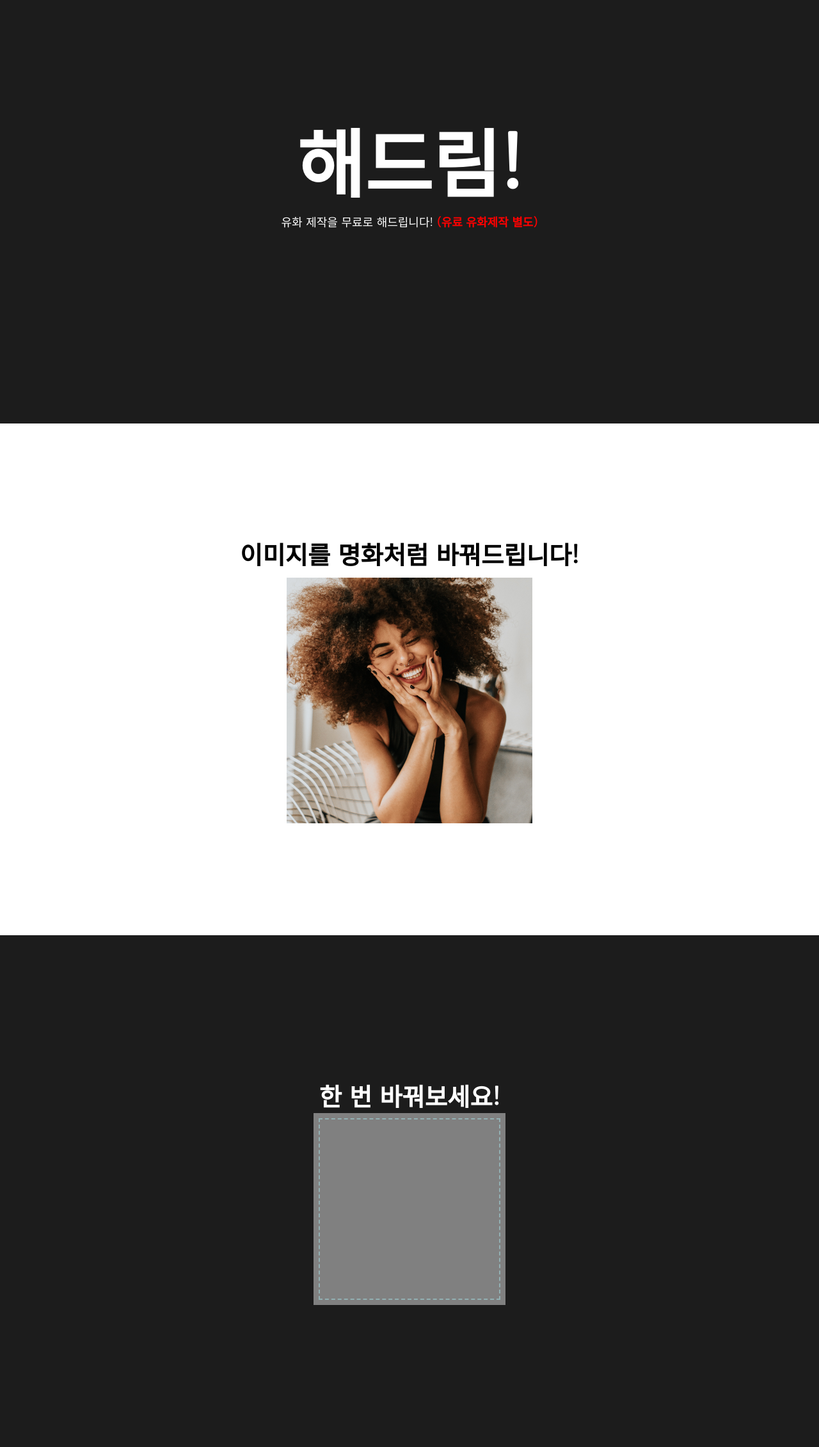
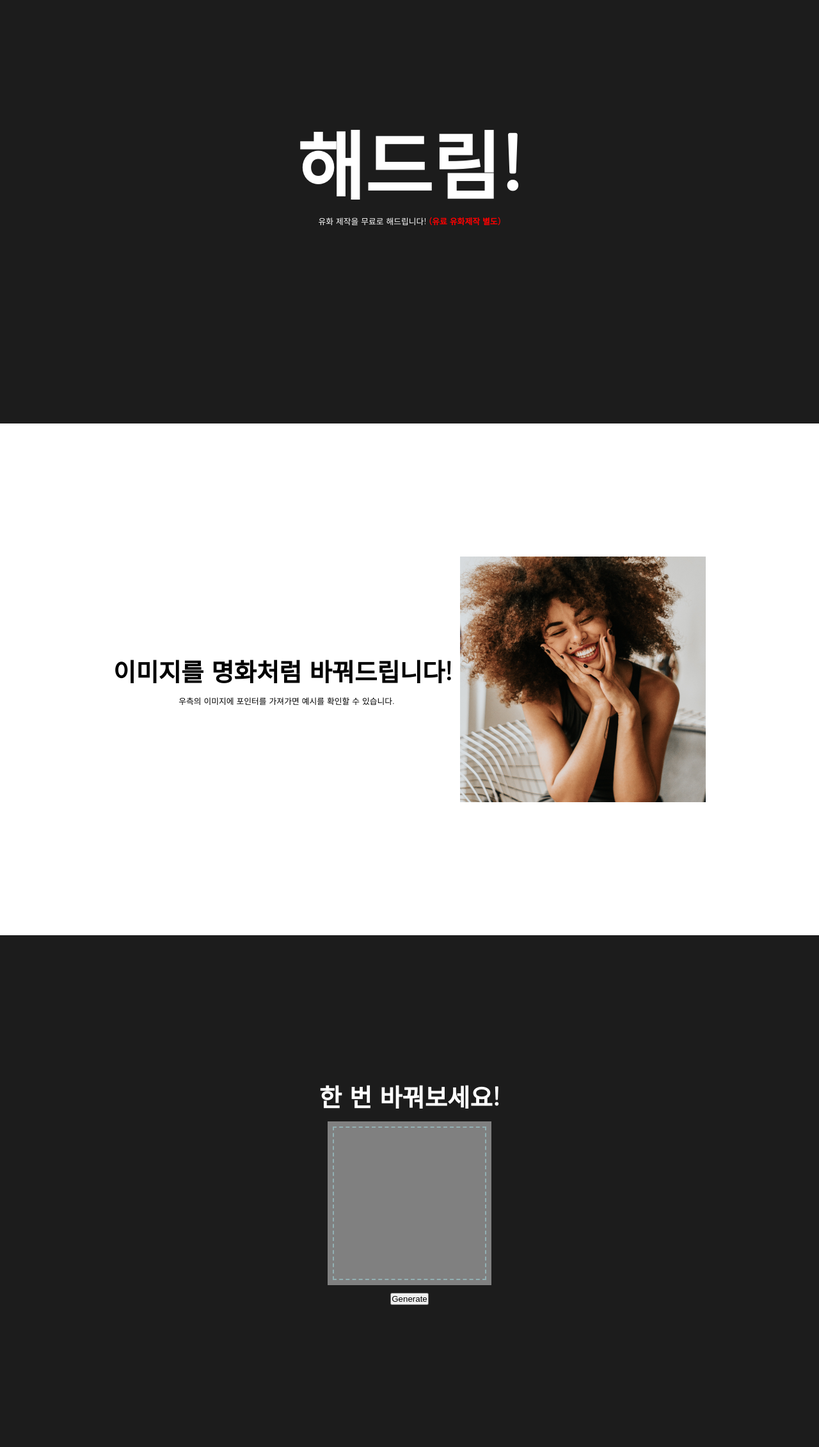
Before and after one commit to github01main/ML_Oil_Painting_Generator, a Django app: page / in a window 1280 px wide. Shown: the part 138-2400 px from the top of the page at 64% size. Run offline with Django 4.2, Linux system fonts and the light colour scheme; some libraries are stand-ins or nearby versions.

Commit message:
edit - Second Slide Front Part

```diff
--- a/static/css/main.css
+++ b/static/css/main.css
@@ -21,7 +21,7 @@
 }
 
 .container .swiper-wrapper .swiper-slide .first-slide span:last-child {
-    font-size: 18px;
+    font-size: 1vw;
 }
 
 .container .swiper-wrapper .swiper-slide .first-slide span:last-child strong {
@@ -29,15 +29,29 @@
 }
 
 .container .swiper-wrapper .swiper-slide .second-slide {
+    display: flex;
+    justify-content: center;
+    align-items: center;
     width: 100%;
     height: 100vh;
     background-color: #fff;
 }
 
-.container .swiper-wrapper .swiper-slide .second-slide span {
+.container .swiper-wrapper .swiper-slide .second-slide .second-slide-span {
+    display: flex;
+    flex-direction: column;
+    align-items: center;
+}
+
+.container .swiper-wrapper .swiper-slide .second-slide .second-slide-span span:first-child {
     font-size: 3vw;
     font-weight: bold;
     margin-bottom: 10px;
+    margin-right: 12px;
+}
+
+.container .swiper-wrapper .swiper-slide .second-slide span:last-child {
+    font-size: 1vw;
 }
 
 .container .swiper-wrapper .swiper-slide .second-slide .img {
@@ -57,12 +71,18 @@
     color: #fff;
 }
 
-.content{
+.container .swiper-wrapper .swiper-slide .third-slide .content {
     outline: 2px dashed #92b0b3 ;
     outline-offset:-10px;
     text-align: center;
     transition: all .15s ease-in-out;
-    width: 300px;
-    height: 300px;
+    width: 20vw;
+    height: 20vw;
     background-color: gray;
+    margin-top: 12px;
+    margin-bottom: 12px;
 }
+
+.container .swiper-wrapper .swiper-slide .third-slide button {
+    display: inline;
+}
--- a/templates/index.html
+++ b/templates/index.html
@@ -64,8 +64,11 @@
                 </div>
             </div>
             <div class="swiper-slide">
-                <div class="second-slide sections">
-                    <span>이미지를 명화처럼 바꿔드립니다!</span>
+                <div class="second-slide">
+                    <div class="second-slide-span">
+                        <span>이미지를 명화처럼 바꿔드립니다!</span>
+                        <span>우측의 이미지에 포인터를 가져가면 예시를 확인할 수 있습니다.</span>
+                    </div>
                     <div class="img">
                     </div>
                 </div>
@@ -79,6 +82,7 @@
                     </div> -->
                     <div class="content">
                     </div>
+                    <button class="btnClick" onclick="save()">Generate</button>
                 </div>
             </div>
         </div>
```
Also changed, not shown: test/index.html (deleted, +0 -88 lines), test/style.css (deleted, +0 -28 lines), test/README.md (deleted).
